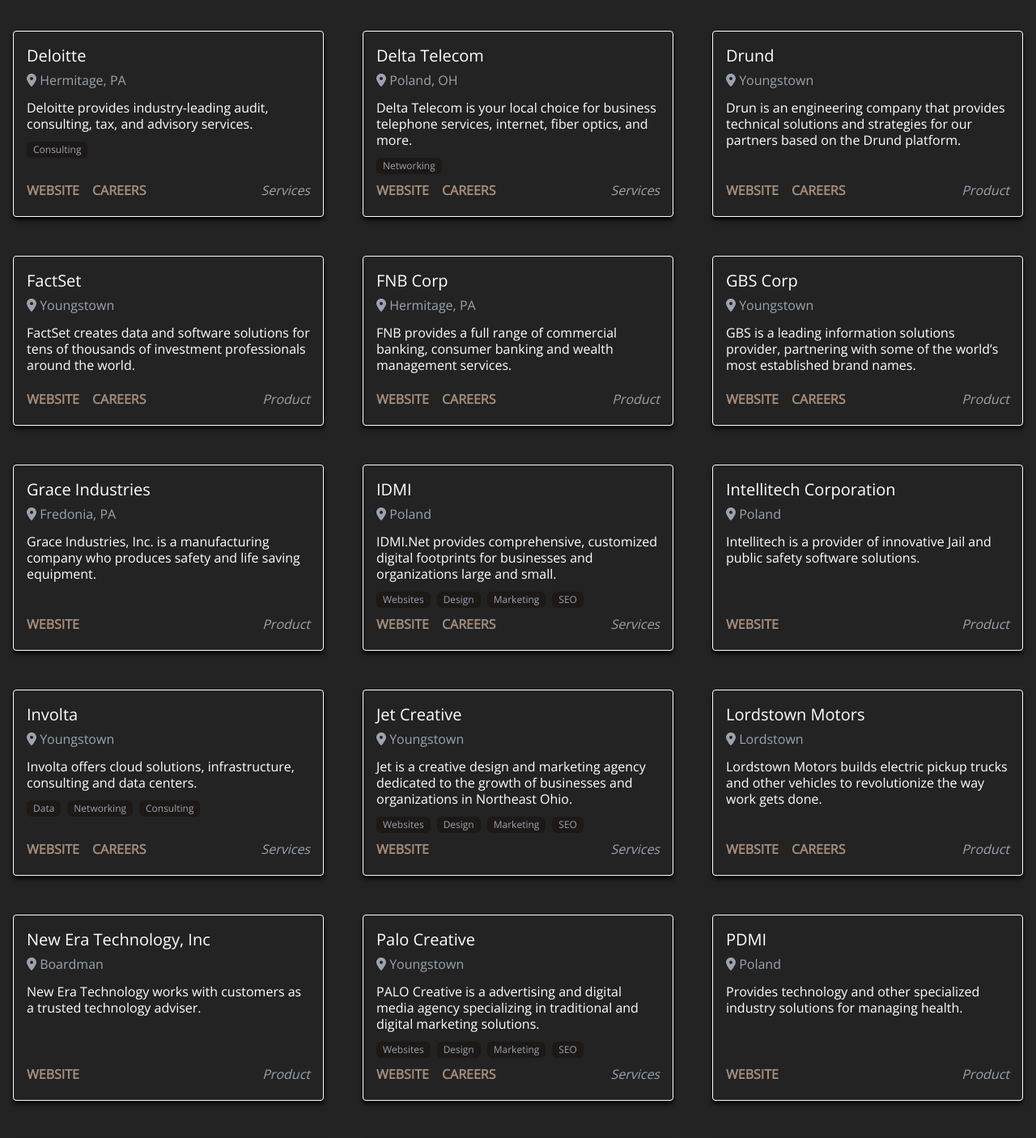
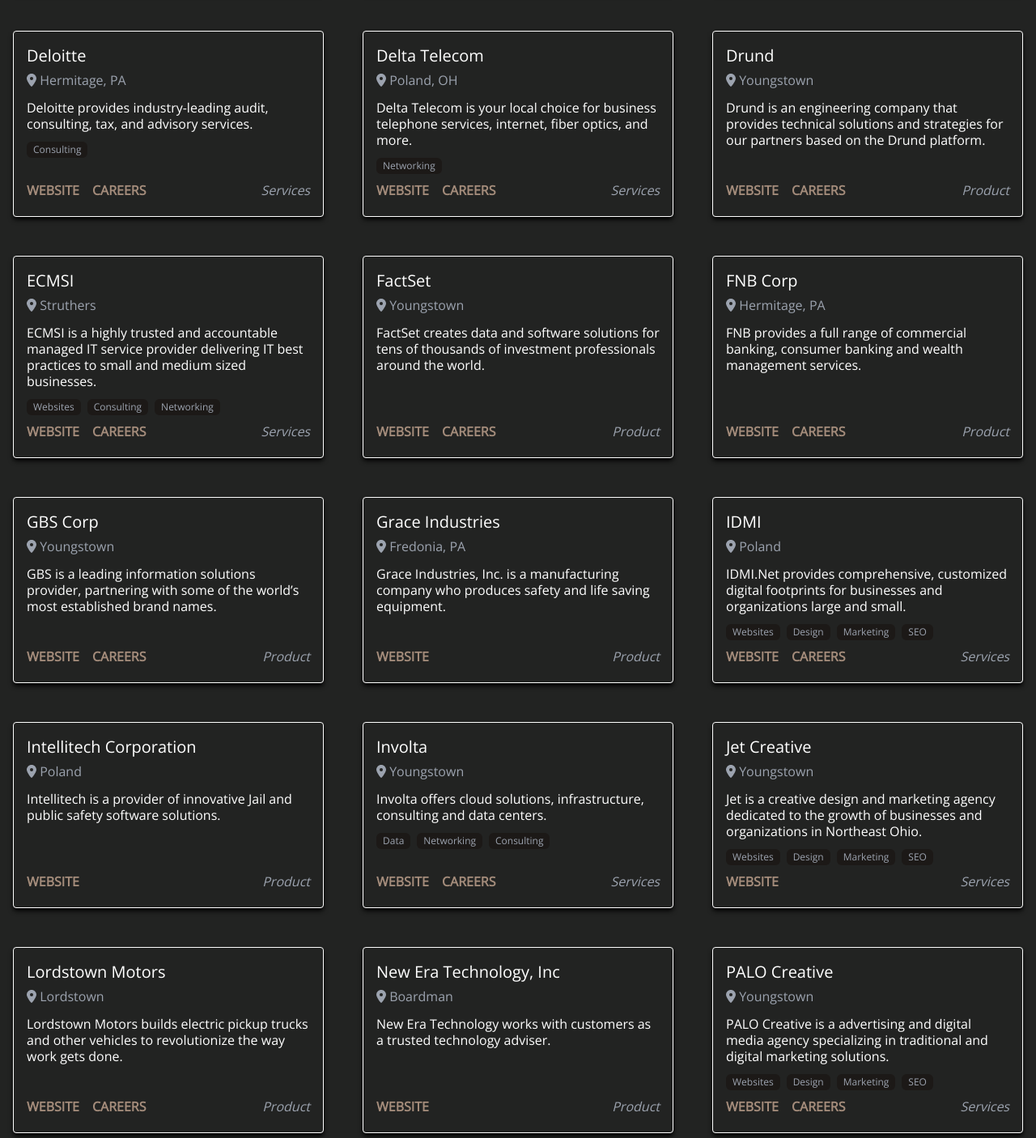
Before and after one commit to codeyoungstown/next-codeyoungstown.com, a Next.js app: page /made-in-youngstown in a window 1280 px wide. Shown: the part 1060-2466 px from the top of the page at 81% size. Built offline with nearby package versions, Linux system fonts and the light colour scheme.

Commit message:
Add ECMSI, fix some typos (#49)
* Add ECMSI, fix some typos

* added tags to ECMSI

Co-authored-by: Crow <garretthugs@gmail.com>

```diff
--- a/data/companies.ts
+++ b/data/companies.ts
@@ -30,7 +30,7 @@ export const companies: Company[] = [
     city: "Girard",
     website: "https://www.aimntls.com/",
     careers: "http://www.jobsataim.com/",
-    desc: "Aim Transportation Solutions offers award-winning comercial truck services.",
+    desc: "Aim Transportation Solutions offers award-winning commercial truck services.",
     servicesOrProduct: "Product",
   },
   {
@@ -105,8 +105,17 @@ export const companies: Company[] = [
     city: "Youngstown",
     website: "https://www.drund.com/",
     careers: "https://www.drund.com/careers/",
-    desc: "Drun is an engineering company that provides technical solutions and strategies for our partners based on the Drund platform.",
+    desc: "Drund is an engineering company that provides technical solutions and strategies for our partners based on the Drund platform.",
     servicesOrProduct: "Product",
+  },
+  {
+    name: "ECMSI",
+    city: "Struthers",
+    website: "https://www.ecmsi.com/",
+    careers: "https://www.ecmsi.com/careers/",
+    desc: "ECMSI is a highly trusted and accountable managed IT service provider delivering IT best practices to small and medium sized businesses.",
+    tags: ["Websites", "Consulting", "Networking"],
+    servicesOrProduct: "Services",
   },
   {
     name: "FactSet",
@@ -190,7 +199,7 @@ export const companies: Company[] = [
     servicesOrProduct: "Product",
   },
   {
-    name: "Palo Creative",
+    name: "PALO Creative",
     city: "Youngstown",
     website: "https://www.palocreative.com/",
     careers: "https://www.palocreative.com/careers",
@@ -213,7 +222,7 @@ export const companies: Company[] = [
     servicesOrProduct: "Product",
   },
   {
-    name: "Sensource",
+    name: "SenSource",
     city: "Youngstown",
     website: "https://sensourceinc.com/",
     desc: "SenSource provides people counting solutions and traffic analytics software solutions.",
```
